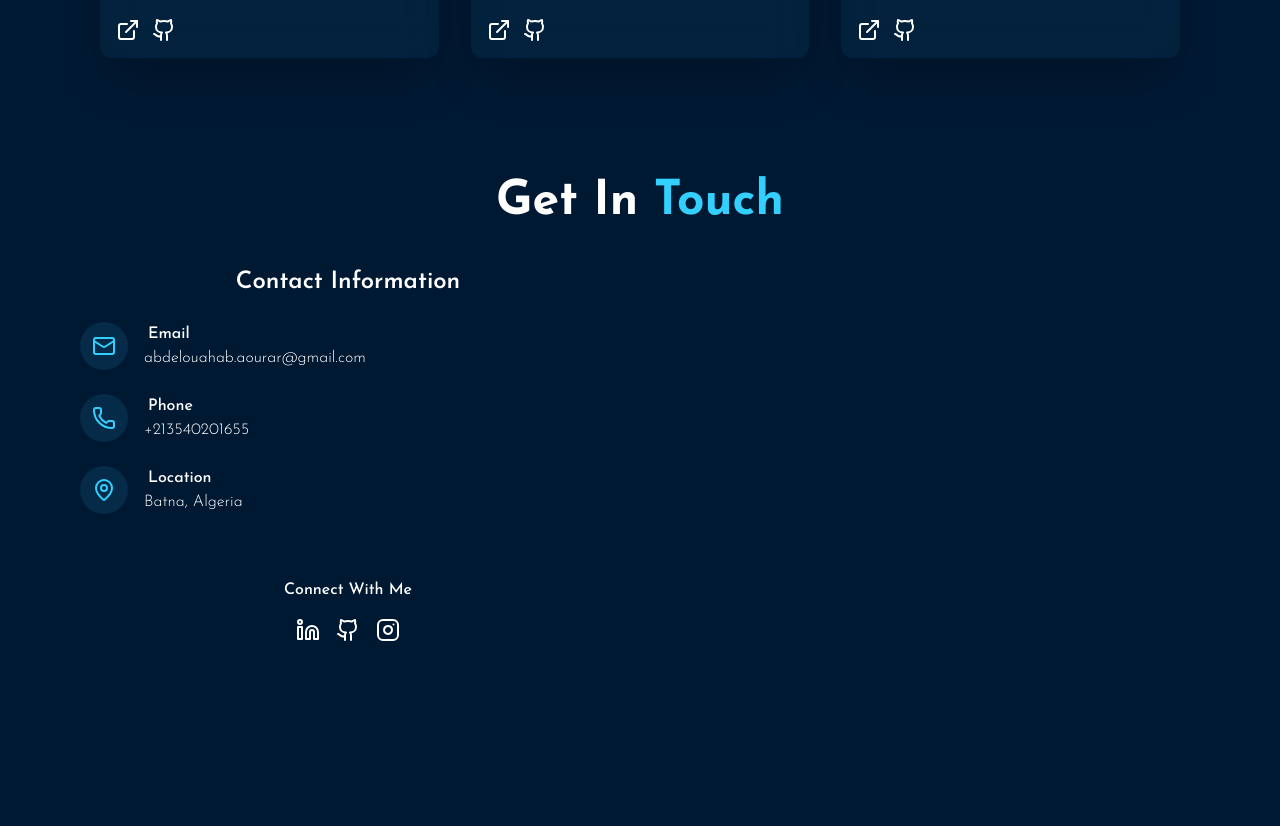
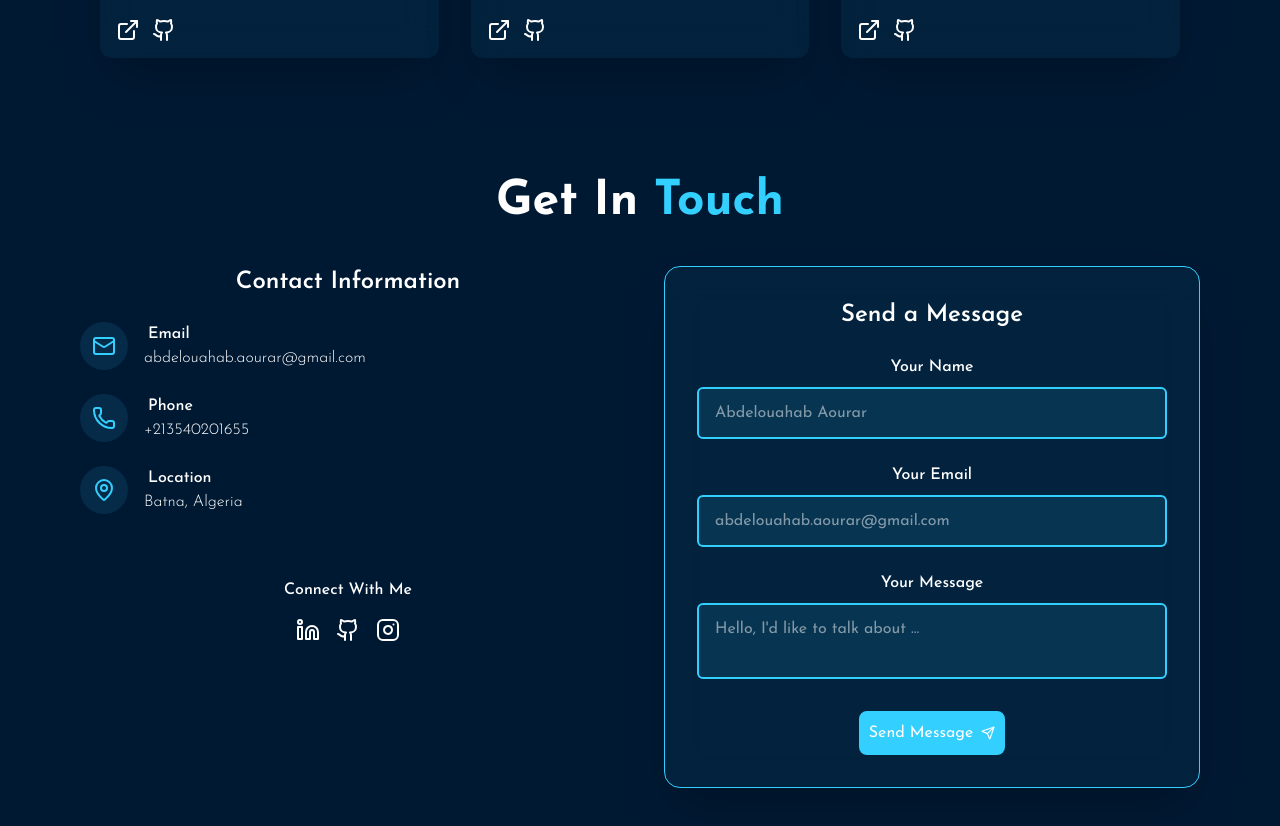
Before and after one commit to Abdelouahab-aourar/abdelouahab-portfolio, a React (Vite) app: page / in a window 1280 px wide. Shown: the part 3400-4226 px from the top of the page. Before the commit the page ends 4122 px from the top, so only its background shows below. Built offline with nearby package versions, Linux system fonts and the light colour scheme.

Commit message:
the second part of contact section

```diff
--- a/src/pages/Contact.jsx
+++ b/src/pages/Contact.jsx
@@ -1,11 +1,34 @@
-import { Github, Instagram, Linkedin, Mail, MapPin, Phone } from "lucide-react"
+import { Github, Instagram, Linkedin, Mail, MapPin, Phone, Send } from "lucide-react"
 
 
 
 
 export const Contact = () => {
+    const onSubmit = async (event) => {
+        event.preventDefault();
+        const formData = new FormData(event.target);
+
+        formData.append("access_key", "a554db19-f915-42d0-8bc4-e35721b5d4de");
+
+        const object = Object.fromEntries(formData);
+        const json = JSON.stringify(object);
+
+        const res = await fetch("https://api.web3forms.com/submit", {
+            method: "POST",
+            headers: {
+                "Content-Type": "application/json",
+                Accept: "application/json"
+            },
+            body: json
+        }).then((res) => res.json());
+
+        if (res.success) {
+            console.log("Success", res);
+        }
+    };
+
     return(
-        <section id="contact" className="px-20 max-md:px-4 overflow-hidden z-30 mb-20">
+        <section id="contact" className="px-20 max-md:px-4 overflow-hidden z-30 pb-20">
             <h1 className="header"><span className="text-white">Get In </span>Touch</h1>
             <div className="grid grid-cols-1 md:grid-cols-2 gap-12">
                 <div className="space-y-8">
@@ -63,10 +86,52 @@ export const Contact = () => {
                             </a>
 
                         </div>
+                    </div>
+                </div>
+                <div className="bg-primary/5 p-8 rounded-2xl z-30 backdrop-blur-lg shadow-2xl border-1 border-primary card-hover">
+                    <h3 className="text-2xl font-semibold mb-6 ">Send a Message</h3>
 
-                    </div>
+                    <form action="" className="space-y-6" onSubmit={onSubmit}>
+                        <div>
+                            <label htmlFor="name" className="block tex-sm font-medium mb-2">Your Name</label>
+                            <input
+                            type="text"
+                            id="name"
+                            placeholder="Abdelouahab Aourar"
+                            name="name"
+                            required
+                            className="w-full px-4 py-3 rounded-md border-2 border-primary bg-primary/10 focus:outline-hidden "
+                            />
+                        </div>
 
+                        <div>
+                            <label htmlFor="email" className="block tex-sm font-medium mb-2">Your Email</label>
+                            <input
+                            type="email"
+                            id="email"
+                            placeholder="abdelouahab.aourar@gmail.com"
+                            name="email"
+                            required
+                            className="w-full px-4 py-3 rounded-md border-2 border-primary bg-primary/10 focus:outline-hidden "
+                            />
+                        </div>
 
+                        <div>
+                            <label htmlFor="message" className="block tex-sm font-medium mb-2">Your Message</label>
+                            <textarea
+                            id="message"
+                            placeholder="Hello, I'd like to talk about ..."
+                            name="message"
+                            required
+                            className="w-full px-4 py-3 rounded-md border-2 border-primary bg-primary/10 focus:outline-hidden resize-none"
+                            />
+                        </div>
+
+                        <button type="submit" className="inline-flex items-center gap-2 cursor-pointer border-2 border-primary p-2 rounded-lg bg-primary hover:bg-background transition-all card-hover duration-500 ease-in-out active:bg-primary/10" >
+                            <p>Send Message</p>
+                            <Send size={14}/>
+                        </button>
+                    </form>
                 </div>
 
             </div>
```
